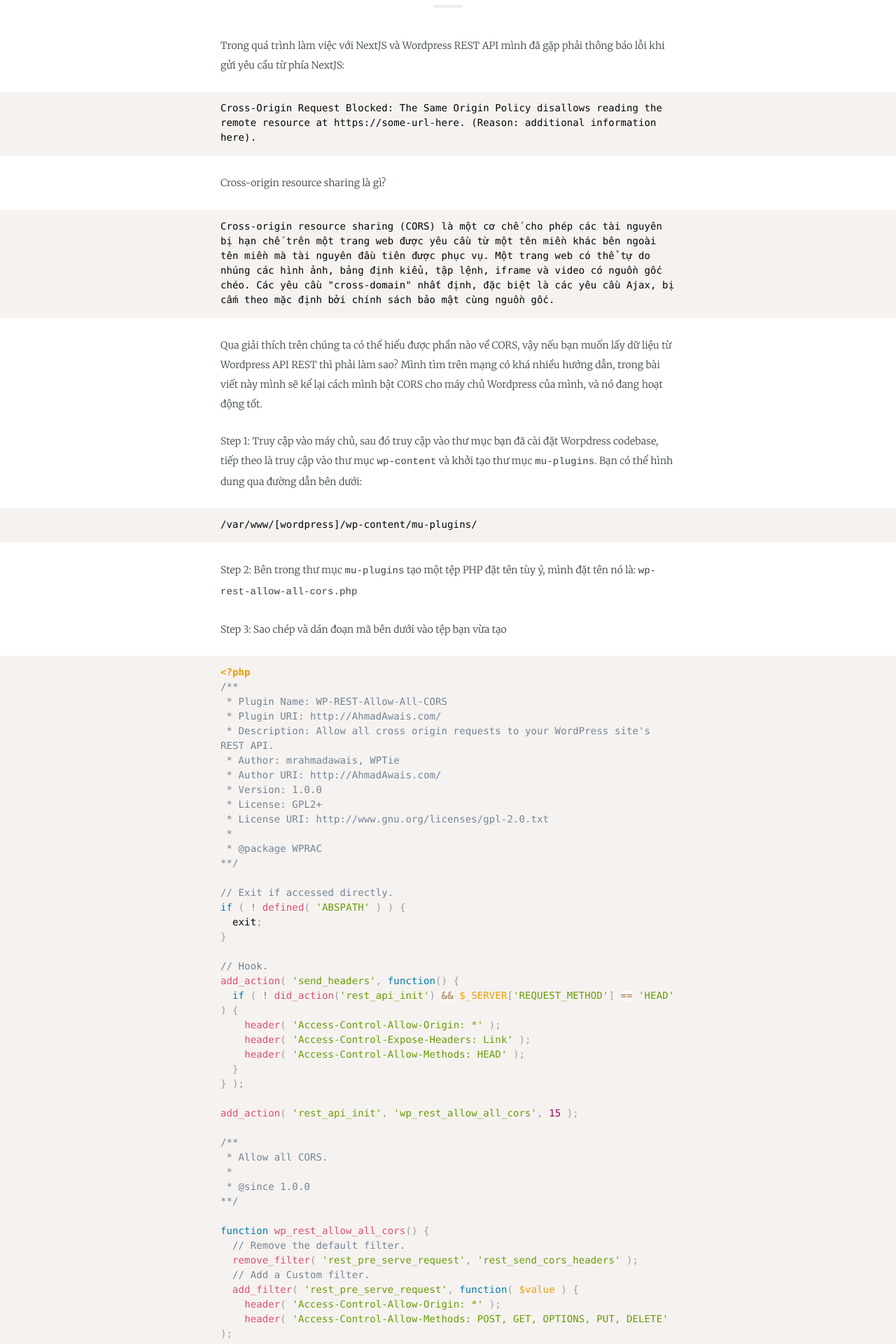
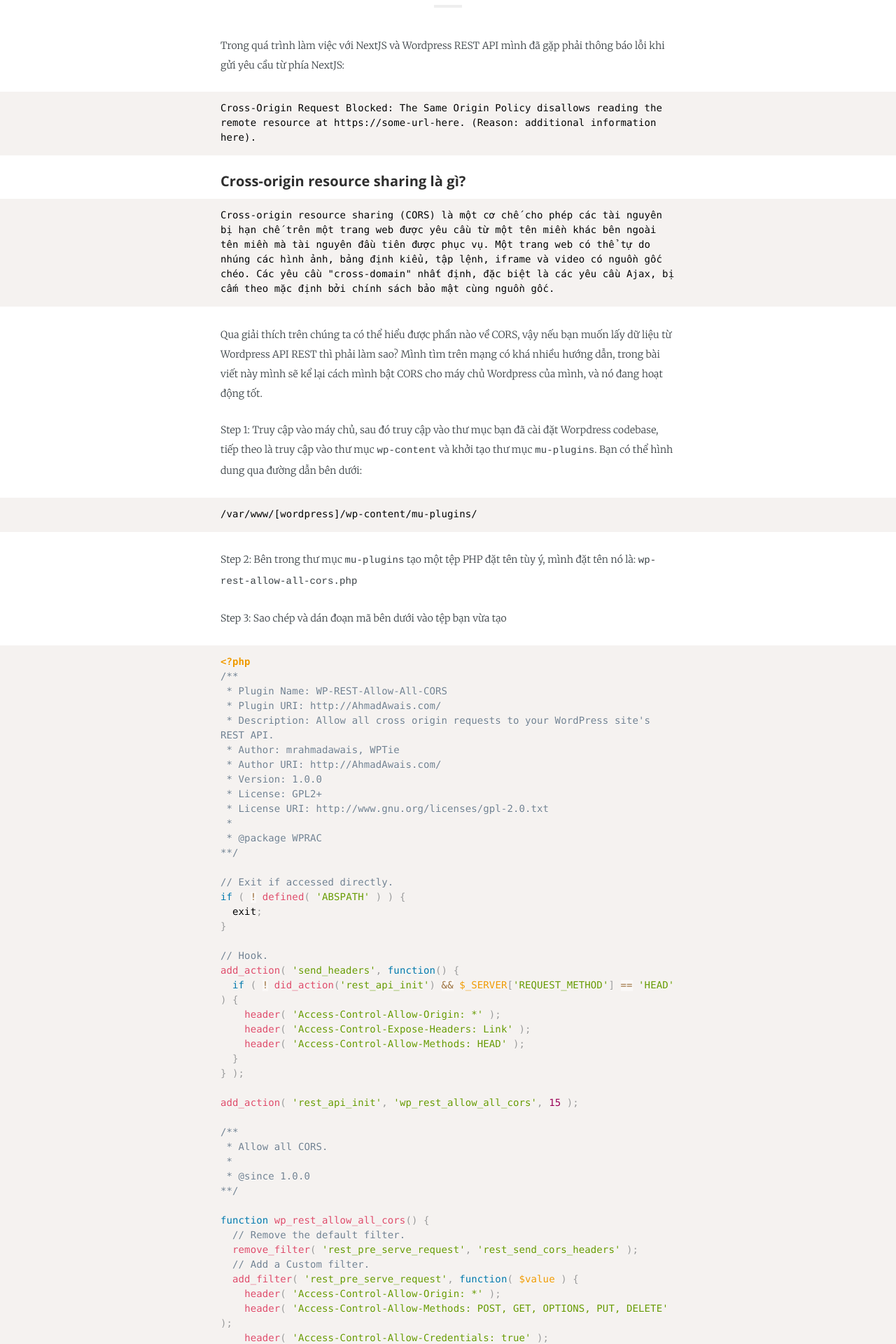
Before and after one commit to tanngoc93/tanngoc93.github.io, a Jekyll site: the page built from _posts/2019-06-12-allow-all-cross-origin-requests to-your-WordPress-site's-REST-API.md, in a window 1280 px wide. Shown: the part 696-2616 px from the top of the page at 70% size. Built offline with Jekyll 4.4.1, drawn with Linux system fonts in a browser that asks for light colours; some web fonts are replaced.

````diff
--- a/_posts/2019-06-12-allow-all-cross-origin-requests to-your-WordPress-site's-REST-API.md
+++ b/_posts/2019-06-12-allow-all-cross-origin-requests to-your-WordPress-site's-REST-API.md
@@ -8,11 +8,13 @@ layout:            post
 tags:
 ---
 Trong quá trình làm việc với NextJS và Wordpress REST API mình đã gặp phải thông báo lỗi khi gửi yêu cầu từ phía NextJS:
+
 ```html
 Cross-Origin Request Blocked: The Same Origin Policy disallows reading the remote resource at https://some-url-here. (Reason: additional information here).
 ```
 
-Cross-origin resource sharing là gì?
+#### Cross-origin resource sharing là gì?
+
 ```html
 Cross-origin resource sharing (CORS) là một cơ chế cho phép các tài nguyên bị hạn chế trên một trang web được yêu cầu từ một tên miền khác bên ngoài tên miền mà tài nguyên đầu tiên được phục vụ. Một trang web có thể tự do nhúng các hình ảnh, bảng định kiểu, tập lệnh, iframe và video có nguồn gốc chéo. Các yêu cầu "cross-domain" nhất định, đặc biệt là các yêu cầu Ajax, bị cấm theo mặc định bởi chính sách bảo mật cùng nguồn gốc.
 ```
@@ -82,6 +84,7 @@ function wp_rest_allow_all_cors() {
 ```
 
 Bạn cũng có thể cần chỉnh sửa lại một số cài đặt bên trong hàm `wp_rest_allow_all_cors` sao cho phù hợp nhu cầu
+
 ```php
 function wp_rest_allow_all_cors() {
   // Remove the default filter.
````
